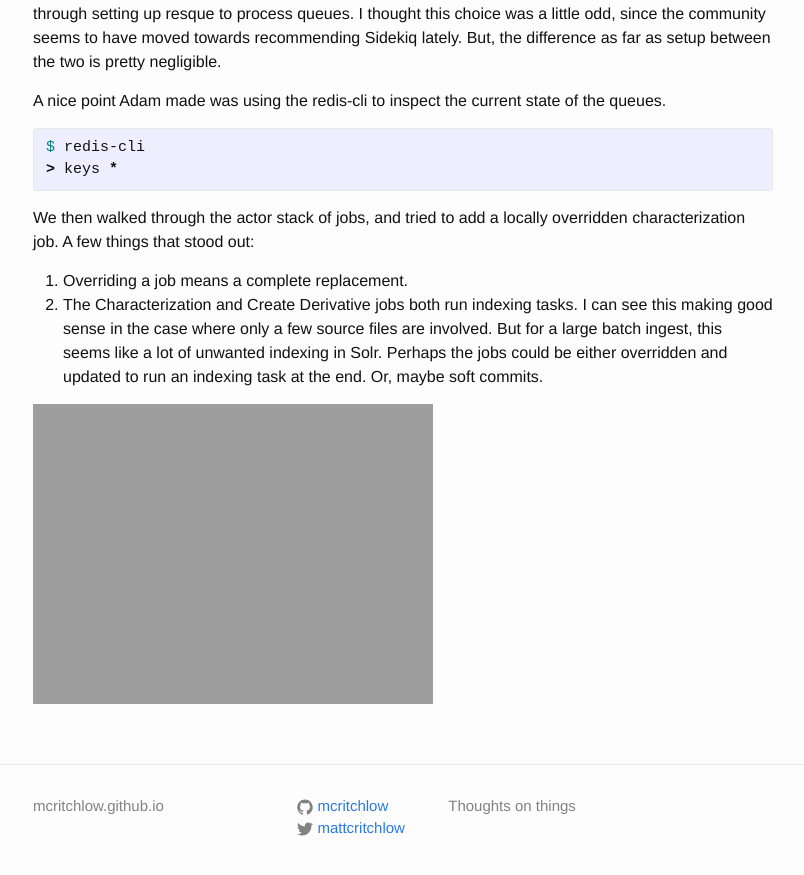
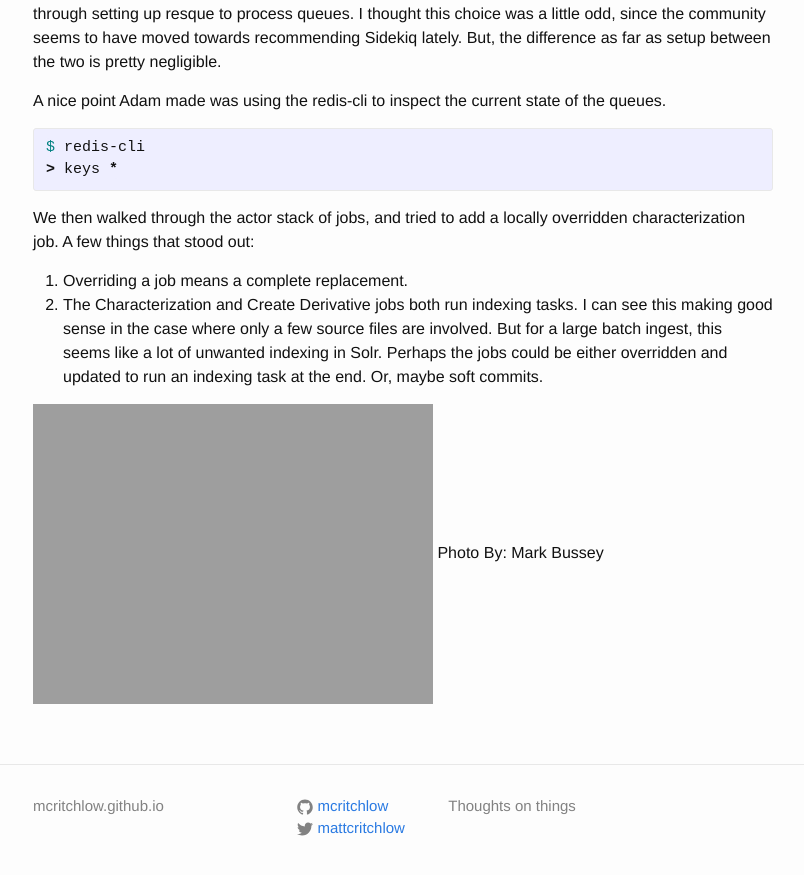
Before and after one commit to mcritchlow/mcritchlow.github.io, a Jekyll site: the page built from _posts/2017-05-10-advanced-hydra-camp-day-3.markdown, in a window 1280 px wide and 900 px high, scrolled down 2045 px. Shown: the top 875 px of the window, without its empty margins (237-1041 px from the left). Built offline with Jekyll 4.4.1, drawn with Linux system fonts in a browser that asks for light colours.

Commit message:
add group photo
add group photo

```diff
--- a/_posts/2017-05-10-advanced-hydra-camp-day-3.markdown
+++ b/_posts/2017-05-10-advanced-hydra-camp-day-3.markdown
@@ -118,6 +118,7 @@ an indexing task at the end. Or, maybe soft commits.
 
 
 ![Group Picture]({{ site.url }}/assets/group.jpg)
+Photo By: Mark Bussey
 
 [jobs-lesson]: https://github.com/RepoCamp/ahc/wiki/Jobs
 [book-workflow]: https://github.com/pulibrary/plum/blob/master/config/workflows/books_workflow.json
```
Also changed, not shown: 1 other file.
